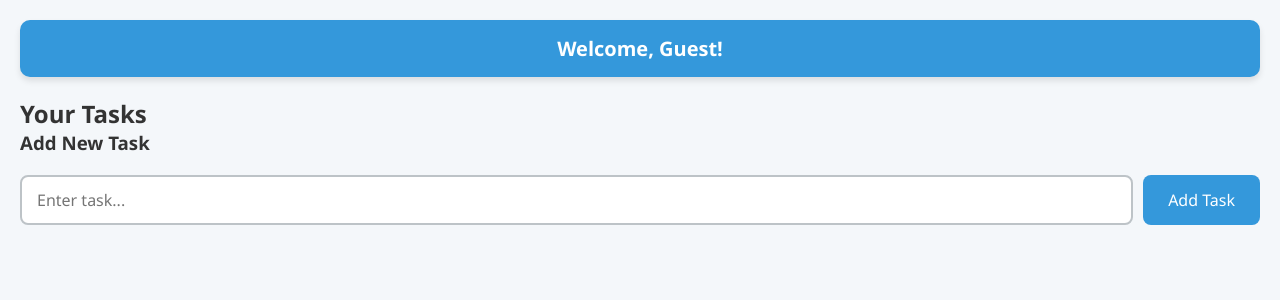
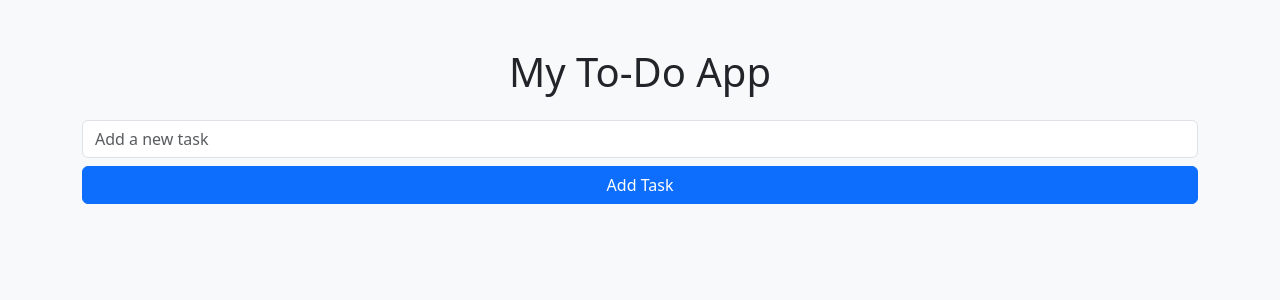
Before and after one commit to Fatemehjanii/Flask-todo-app, a Flask app: page / in a window 1280 px wide. Shown: the top 300 px of the page. Run offline with Flask 3, Linux system fonts and the light colour scheme; some libraries are stand-ins or nearby versions.

Commit message:
Update Flask To-Do app with new features and Postman collection

```diff
--- a/app.py
+++ b/app.py
@@ -4,7 +4,6 @@ from flask_socketio import SocketIO, emit
 from flask_admin import Admin
 from flask_admin.contrib.sqla import ModelView
 from flask_migrate import Migrate
-
 
 # --- Flask Setup ---
 app = Flask(__name__)
@@ -15,7 +14,6 @@ app.config['SQLALCHEMY_TRACK_MODIFICATIONS'] = False
 db = SQLAlchemy(app)
 socketio = SocketIO(app)
 migrate = Migrate(app, db)
-
 
 # --- SQLAlchemy Model ---
 class Task(db.Model):
@@ -30,15 +28,9 @@ class Task(db.Model):
 admin = Admin(app, name='MyAdmin', template_mode='bootstrap3')
 admin.add_view(ModelView(Task, db.session))
 
-"""# --- Database creation ---
-with app.app_context():
-    db.create_all()"""
-
 # --- Routes ---
-
 @app.route('/')
 def hello():
-    # مثال خواندن کوکی
     username = request.cookies.get('username', 'Guest')
     tasks = Task.query.all()
     return render_template('hello.html', tasks=tasks, username=username)
@@ -61,6 +53,7 @@ def get_done_tasks():
 
 @app.route('/api/to_do', methods=['POST'])
 def add_task():
+    username = request.cookies.get('username', 'Guest')
     data = request.get_json() if request.is_json else request.form
     task_name = data.get('task')
     done = data.get('done', False) in [True, 'true', 'on']
@@ -110,7 +103,7 @@ def set_cookie():
     resp.set_cookie('username', 'Fatemeh')
     return resp
 
-# --- AJAX Example (فرم ارسال بدون Refresh) ---
+# --- AJAX Example ---
 @app.route('/ajax_add', methods=['POST'])
 def ajax_add():
     task_name = request.form.get('task')
@@ -137,4 +130,7 @@ def handle_disconnect():
 
 # --- Run Server ---
 if __name__ == '__main__':
+    # ایجاد دیتابیس قبل از اجرای سرور
+    with app.app_context():
+        db.create_all()
     socketio.run(app, debug=True)
--- /dev/null
+++ b/static/main.js
@@ -0,0 +1,69 @@
+const socket = io();
+
+const taskInput = document.getElementById('taskInput');
+const addBtn = document.getElementById('addBtn');
+const taskList = document.getElementById('taskList');
+
+function createTaskElement(task) {
+    const li = document.createElement('li');
+    li.className = 'list-group-item d-flex justify-content-between align-items-center';
+    li.dataset.id = task.id;
+
+    const span = document.createElement('span');
+    span.textContent = task.task;
+    if(task.done) span.classList.add('text-decoration-line-through', 'text-muted');
+
+    const div = document.createElement('div');
+
+    const toggleBtn = document.createElement('button');
+    toggleBtn.className = 'btn btn-success btn-sm toggleBtn me-1';
+    toggleBtn.textContent = task.done ? 'Undo' : 'Done';
+    toggleBtn.onclick = () => toggleTask(task.id);
+
+    const deleteBtn = document.createElement('button');
+    deleteBtn.className = 'btn btn-danger btn-sm deleteBtn';
+    deleteBtn.textContent = 'Delete';
+    deleteBtn.onclick = () => deleteTask(task.id);
+
+    div.appendChild(toggleBtn);
+    div.appendChild(deleteBtn);
+
+    li.appendChild(span);
+    li.appendChild(div);
+
+    return li;
+}
+
+function addTask() {
+    const task = taskInput.value.trim();
+    if(!task) return;
+    fetch('/api/tasks', {
+        method: 'POST',
+        headers: {'Content-Type': 'application/json'},
+        body: JSON.stringify({task})
+    });
+    taskInput.value = '';
+}
+
+function toggleTask(id) {
+    fetch(`/api/tasks/${id}`, {method: 'PUT'});
+}
+
+function deleteTask(id) {
+    fetch(`/api/tasks/${id}`, {method: 'DELETE'});
+}
+
+addBtn.addEventListener('click', addTask);
+taskInput.addEventListener('keypress', e => { if(e.key==='Enter') addTask(); });
+
+socket.on('update', data => {
+    if(data.action==='add') {
+        taskList.appendChild(createTaskElement(data.task));
+    } else if(data.action==='update') {
+        const li = taskList.querySelector(`[data-id='${data.task.id}']`);
+        li.replaceWith(createTaskElement(data.task));
+    } else if(data.action==='delete') {
+        const li = taskList.querySelector(`[data-id='${data.id}']`);
+        if(li) li.remove();
+    }
+});
--- /dev/null
+++ b/static/style.css
@@ -0,0 +1,15 @@
+body {
+    background: #f8f9fa;
+}
+
+#taskList li {
+    transition: background 0.2s;
+}
+
+#taskList li:hover {
+    background: #e9ecef;
+}
+
+.text-decoration-line-through {
+    opacity: 0.6;
+}
--- a/static/styles.css
+++ /dev/null
@@ -1,114 +0,0 @@
-/* --- Reset کلی --- */
-* {
-    margin: 0;
-    padding: 0;
-    box-sizing: border-box;
-    font-family: 'Segoe UI', Tahoma, Geneva, Verdana, sans-serif;
-}
-
-/* --- بدنه صفحه --- */
-body {
-    background: #f4f7fa;
-    color: #333;
-    padding: 20px;
-}
-
-/* --- نوار خوش‌آمدگویی --- */
-.header {
-    background: #3498db;
-    color: #fff;
-    padding: 15px 20px;
-    border-radius: 10px;
-    margin-bottom: 20px;
-    font-size: 20px;
-    font-weight: bold;
-    text-align: center;
-    box-shadow: 0 4px 6px rgba(0,0,0,0.1);
-}
-
-/* --- لیست تسک‌ها --- */
-#task-list {
-    list-style: none;
-    padding: 0;
-    display: flex;
-    flex-direction: column;
-    gap: 10px;
-    max-height: 400px;
-    overflow-y: auto;
-}
-
-#task-list li {
-    background: #fff;
-    padding: 15px 20px;
-    border-radius: 10px;
-    display: flex;
-    justify-content: space-between;
-    align-items: center;
-    box-shadow: 0 4px 8px rgba(0,0,0,0.08);
-    transition: transform 0.2s ease, background 0.2s ease;
-}
-
-#task-list li:hover {
-    transform: translateY(-2px);
-    background: #ecf0f1;
-}
-
-li.done {
-    border-left: 5px solid #2ecc71;
-    color: #27ae60;
-    text-decoration: line-through;
-}
-
-li.pending {
-    border-left: 5px solid #e74c3c;
-    color: #c0392b;
-}
-
-/* --- فرم اضافه کردن تسک --- */
-#ajax-form {
-    margin-top: 20px;
-    display: flex;
-    gap: 10px;
-    flex-wrap: wrap;
-}
-
-#ajax-form input[type="text"] {
-    flex: 1;
-    padding: 12px 15px;
-    border-radius: 8px;
-    border: 2px solid #bdc3c7;
-    font-size: 16px;
-    transition: border 0.2s ease;
-}
-
-#ajax-form input[type="text"]:focus {
-    border-color: #3498db;
-    outline: none;
-}
-
-#ajax-form button {
-    padding: 12px 25px;
-    border: none;
-    border-radius: 8px;
-    background: #3498db;
-    color: #fff;
-    font-size: 16px;
-    cursor: pointer;
-    transition: background 0.3s ease, transform 0.2s ease;
-}
-
-#ajax-form button:hover {
-    background: #2980b9;
-    transform: translateY(-2px);
-}
-
-/* --- Responsive --- */
-@media (max-width: 600px) {
-    #ajax-form {
-        flex-direction: column;
-    }
-
-    #ajax-form button {
-        width: 100%;
-    }
-}
--- a/templates/hello.html
+++ b/templates/hello.html
@@ -2,74 +2,34 @@
 <html lang="en">
 <head>
   <meta charset="UTF-8">
-    <title>To-Do App</title>
-    <link rel="stylesheet" href="{{ url_for('static', filename='styles.css') }}">
-    <script src="//cdnjs.cloudflare.com/ajax/libs/socket.io/4.7.2/socket.io.min.js"></script>
+  <meta name="viewport" content="width=device-width, initial-scale=1.0">
+  <title>Flask To-Do App</title>
+  <link href="https://cdn.jsdelivr.net/npm/bootstrap@5.3.2/dist/css/bootstrap.min.css" rel="stylesheet">
+  <link rel="stylesheet" href="{{ url_for('static', filename='style.css') }}">
 </head>
-<body>
+<body class="bg-light">
+<div class="container py-5">
+  <h1 class="mb-4 text-center">My To-Do App</h1>
 
-    <!-- نوار خوش آمد -->
-    <div class="header">
-        Welcome, {{ username }}!
+  <div class="mb-3">
+    <input type="text" id="taskInput" class="form-control" placeholder="Add a new task">
+    <button id="addBtn" class="btn btn-primary mt-2 w-100">Add Task</button>
   </div>
 
-    <!-- لیست تسک‌ها -->
-    <h2>Your Tasks</h2>
-    <ul id="task-list">
+  <ul id="taskList" class="list-group">
     {% for task in tasks %}
-            <li id="task-{{ task.id }}" class="{{ 'done' if task.done else 'pending' }}">
-                {{ task.task }}
+      <li class="list-group-item d-flex justify-content-between align-items-center" data-id="{{ task.id }}">
+        <span class="{{ 'text-decoration-line-through text-muted' if task.done }}">{{ task.task }}</span>
+        <div>
+          <button class="btn btn-success btn-sm toggleBtn">{{ 'Undo' if task.done else 'Done' }}</button>
+          <button class="btn btn-danger btn-sm deleteBtn">Delete</button>
+        </div>
       </li>
     {% endfor %}
   </ul>
+</div>
 
-    <!-- فرم اضافه کردن تسک -->
-    <h3>Add New Task</h3>
-    <form id="ajax-form">
-        <input type="text" id="task-input" name="task" placeholder="Enter task..." required>
-        <button type="submit">Add Task</button>
-    </form>
-
-    <!-- JS برای AJAX و SocketIO -->
-    <script>
-        var socket = io();
-
-        // بروزرسانی realtime
-        socket.on('update', function(data){
-            if(data.action === 'add'){
-                var li = document.createElement('li');
-                li.id = 'task-' + data.task.id;
-                li.className = data.task.done ? 'done' : 'pending';
-                li.textContent = data.task.task;
-                document.getElementById('task-list').appendChild(li);
-            }
-            else if(data.action === 'delete'){
-                var elem = document.getElementById('task-' + data.id);
-                if(elem) elem.remove();
-            }
-            else if(data.action === 'update'){
-                var elem = document.getElementById('task-' + data.task.id);
-                if(elem){
-                    elem.textContent = data.task.task;
-                    elem.className = data.task.done ? 'done' : 'pending';
-                }
-            }
-        });
-
-        // ارسال AJAX فرم
-        document.getElementById('ajax-form').onsubmit = function(e){
-            e.preventDefault();
-            var task = document.getElementById('task-input').value;
-            var formData = new FormData();
-            formData.append('task', task);
-
-            fetch('/ajax_add', {method:'POST', body: formData})
-            .then(res => res.json())
-            .then(data => {
-                document.getElementById('task-input').value = '';
-            });
-        }
-    </script>
-
+<script src="https://cdn.socket.io/4.7.2/socket.io.min.js"></script>
+<script src="{{ url_for('static', filename='main.js') }}"></script>
 </body>
 </html>
```
Lines whose indentation alone changed are shown as unchanged.
